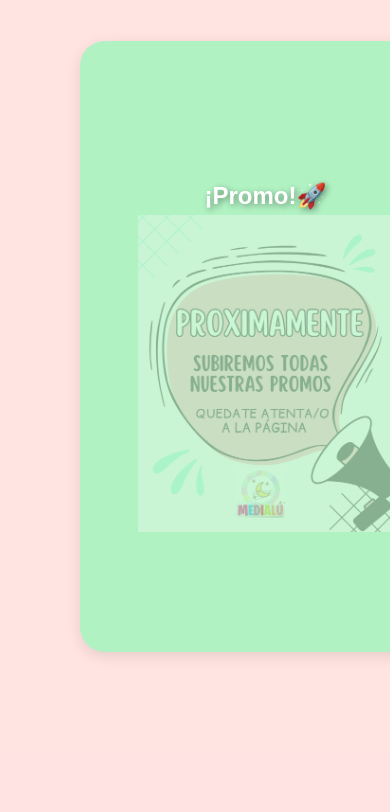
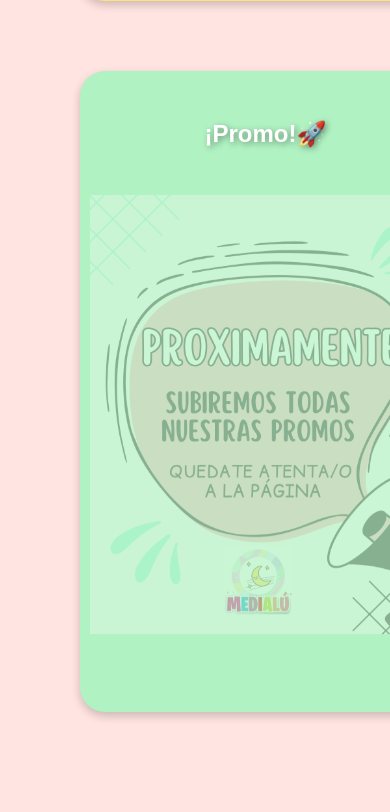
Before and after one commit to crisosatup-maker/miapp-flask, a Flask app: page / in a window 390 px wide. Shown: the part 1111-1923 px from the top of the page. Before the commit the page ends 1768 px from the top, so only its background shows below. Run offline with Flask 3, Linux system fonts and the light colour scheme.

Commit message:
Actualización del sitio: descripción breve de los cambios

```diff
--- a/static/style.css
+++ b/static/style.css
@@ -456,17 +456,17 @@ h6 {
 @media (max-width: 768px) {
   .franja-nuevos,
   .franja-promo {
+    width: 90vw;              /* casi todo el ancho */
+    max-width: 400px;         /* límite */
+    aspect-ratio: 1 / 1;      /* 🔹 cuadrado perfecto */
     border-radius: 25px;
-    width: 90vw;               /* 🔹 más ancha (antes probablemente 70%) */
-    margin: 20px auto;
-    padding: 10px ;
-    height: 90vw;
-    text-align: center;
     display: flex;
     flex-direction: column;
-    justify-content: center;  /* 🔹 centra verticalmente el contenido */
     align-items: center;
-    box-shadow: 0 4px 15px rgba(0,0,0,0.1);
+    justify-content: center;  /* centra el contenido */
+    margin: 20px auto;
+    box-shadow: 0 4px 10px rgba(0,0,0,0.2);
+    overflow: hidden;         /* 🔹 evita que el contenido desborde */
   }
 
   .franja-nuevos h3,
@@ -478,18 +478,25 @@ h6 {
   .franja-nuevos p,
   .franja-promo p {
     font-size: 1em;
-    margin-bottom: 6px;
+    margin-bottom: 8px;
   }
 
   .franja-nuevos img,
   .franja-promo img {
-    width: 85%;               /* 🔹 agranda un poco la imagen */
-    max-width: 400px;         /* 🔹 tamaño máximo controlado */
-    height: auto;             /* 🔹 mantiene proporción */
-    border-radius: 15px;      /* 🔹 bordes suaves */
-    margin-top: 5px;
-    object-fit: cover;      /* 🔹 evita deformar */
-}
+    width: 100%;
+    height: 100%;
+    object-fit: cover;        /* 🔹 llena el cuadrado sin deformar */
+    border-radius: 0;    /* 🔹 evita deformar */
+  }
+
+  .franja-nuevos .slider,
+  .franja-promo .slider {
+    width: 100%;
+    height: 100%;             /* 🔹 ocupa todo el espacio */
+    display: flex;
+    align-items: center;
+    justify-content: center;
+  }
 
 
   .header-logo {
```
